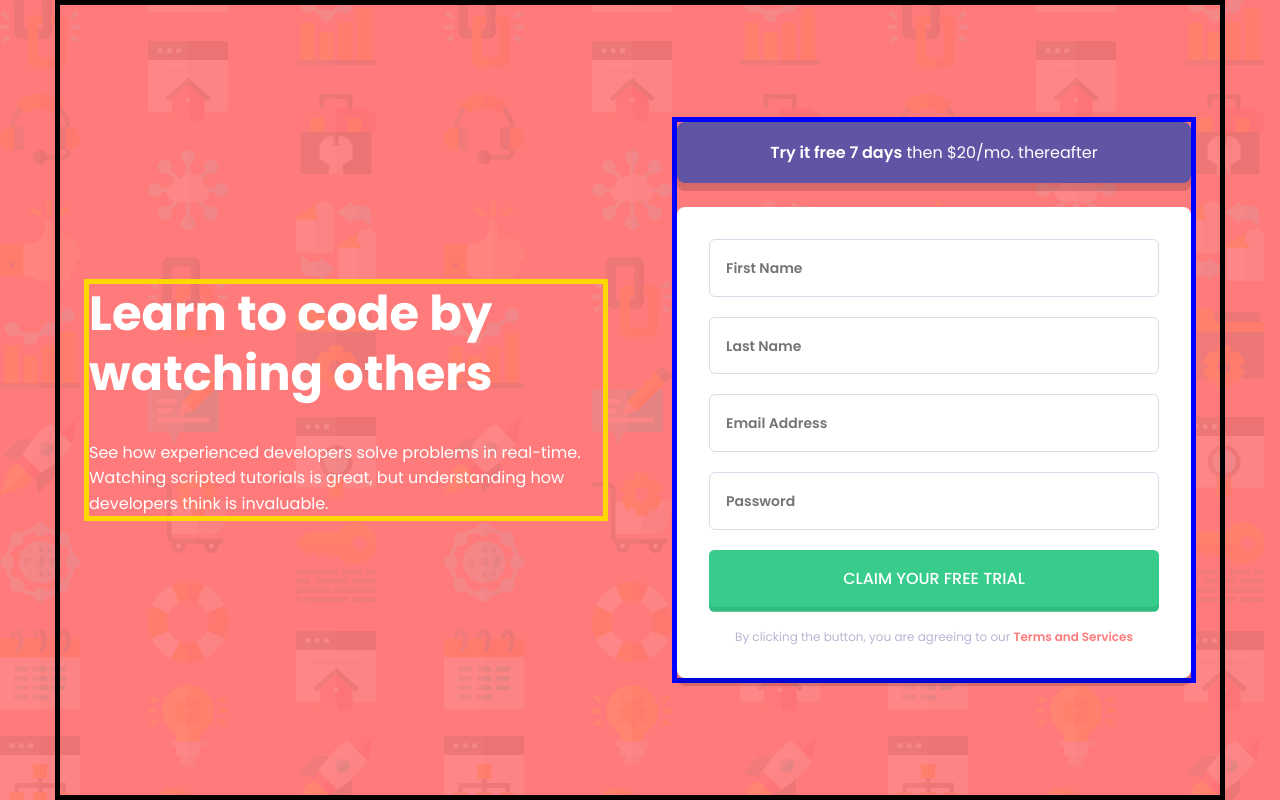
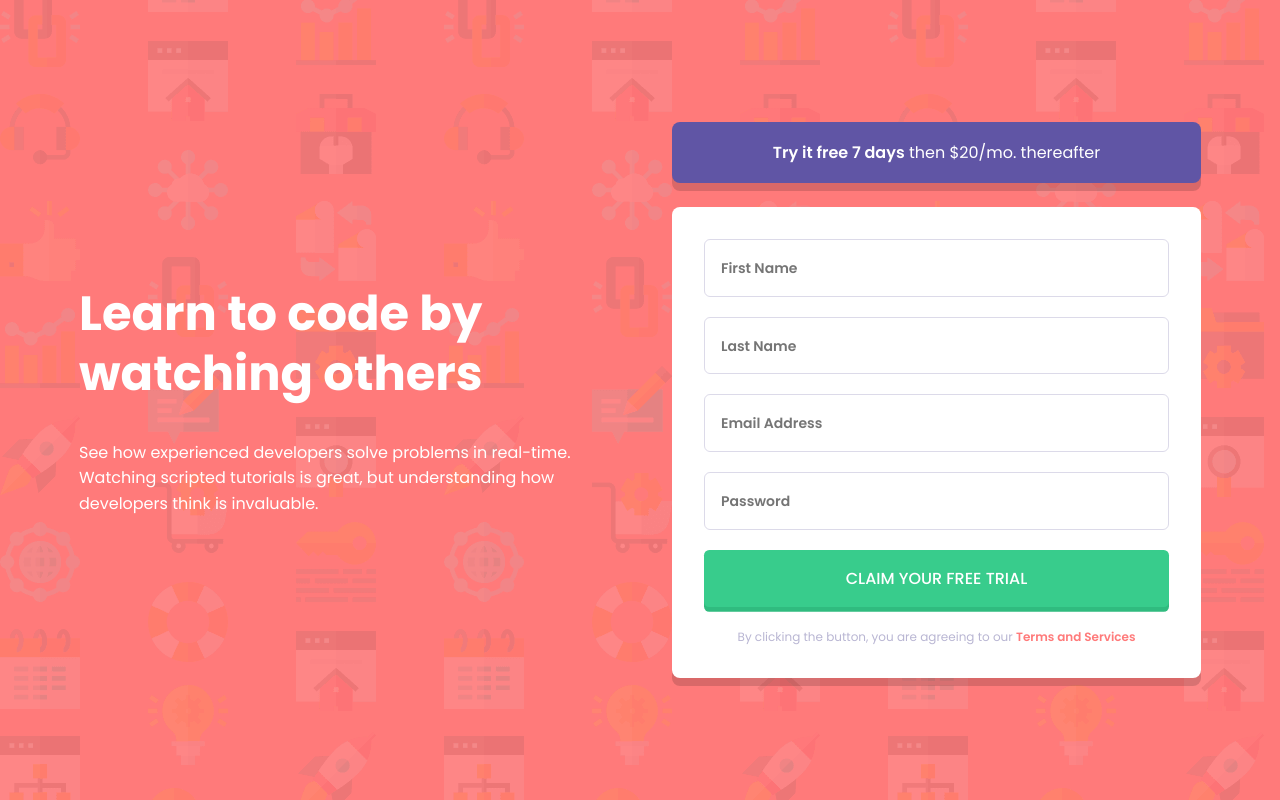
Before and after one commit to hesam-fattahi/intro-component-with-signup-form, a plain HTML site: page index.html in a window 1280 px wide. Drawn offline with Linux system fonts and the light colour scheme.

Commit message:
border removed, container width updated

```diff
--- a/style/main.scss
+++ b/style/main.scss
@@ -12,7 +12,7 @@ body {
 }
 
 .container {
-  max-width: 35rem;
+  max-width: 40rem;
   margin: 0 auto;
   min-height: 100vh;
   font-family: "Poppins", sans-serif;
@@ -20,14 +20,12 @@ body {
   display: grid;
   grid-template-columns: 1fr;
   gap: 4rem;
-  border: 5px solid black;
 }
 
 .header {
   color: white;
   text-align: center;
   height: fit-content;
-  border: 5px solid gold;
 }
 
 h1 {
@@ -41,7 +39,6 @@ h1 {
   display: flex;
   flex-direction: column;
   gap: 1.5rem;
-  border: 5px solid blue;
 }
 
 .offer {
```
Also changed, not shown: style/main.css, 1 other file.
